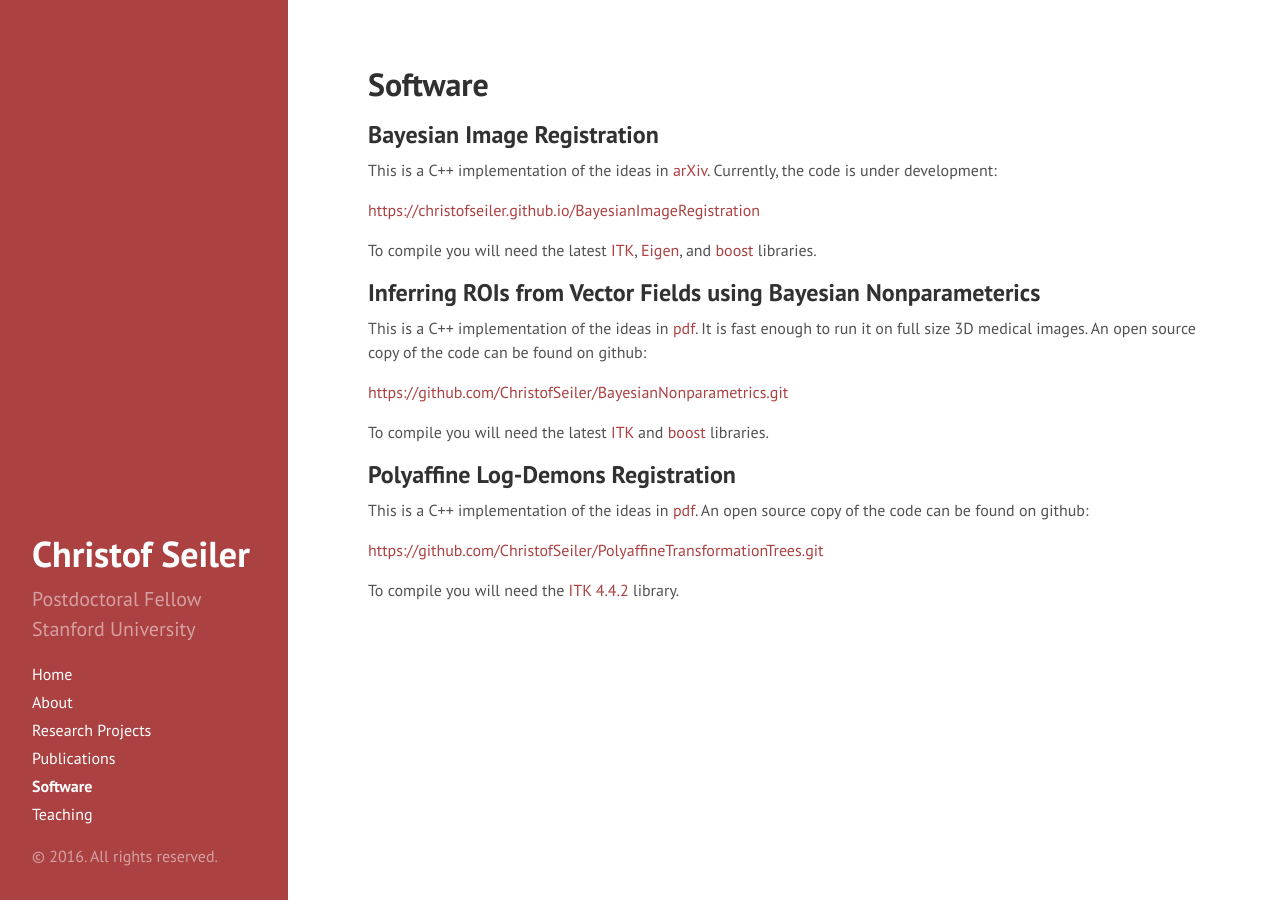
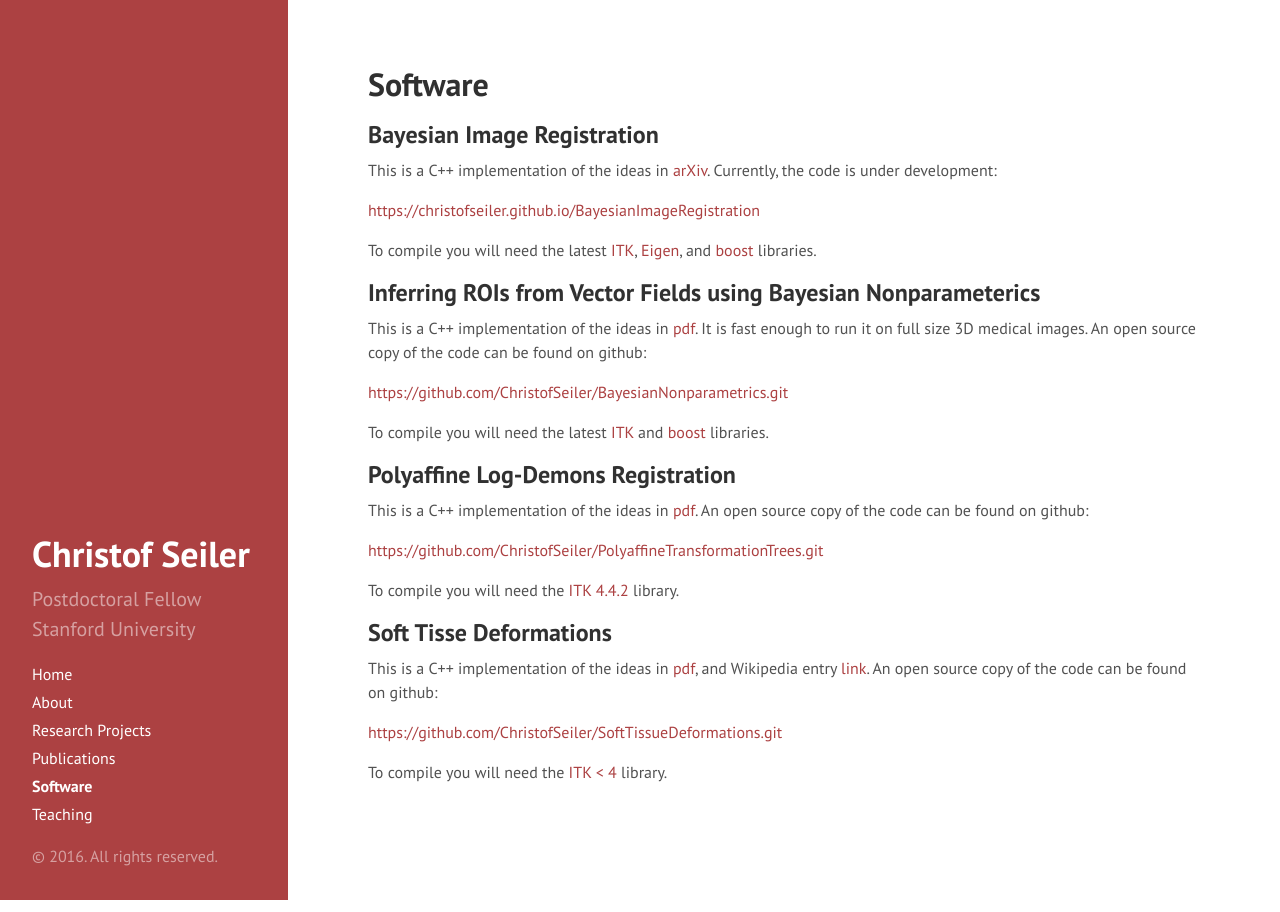
Before and after one commit to ChristofSeiler/ChristofSeiler.github.io, a Jekyll site: the page built from software.md, in a window 1280 px wide. Built offline with Jekyll 4.4.1, drawn with Linux system fonts in a browser that asks for light colours.

Commit message:
added soft tissue deformations to software page

```diff
--- a/software.md
+++ b/software.md
@@ -27,3 +27,11 @@ This is a C++ implementation of the ideas in [pdf](http://www.inria.fr/sophia/as
 [https://github.com/ChristofSeiler/PolyaffineTransformationTrees.git](https://github.com/ChristofSeiler/PolyaffineTransformationTrees.git)
 
 To compile you will need the [ITK 4.4.2](http://www.itk.org/ITK/resources/legacy_releases.html) library.
+
+## Soft Tisse Deformations
+
+This is a C++ implementation of the ideas in [pdf](http://link.springer.com/chapter/10.1007%2F978-1-84882-565-9_9), and Wikipedia entry [link](https://en.wikipedia.org/wiki/Write-only_memory_(engineering)#cite_ref-7). An open source copy of the code can be found on github:
+
+[https://github.com/ChristofSeiler/SoftTissueDeformations.git](https://github.com/ChristofSeiler/SoftTissueDeformations.git)
+
+To compile you will need the [ITK < 4](http://www.itk.org/ITK/resources/legacy_releases.html) library.
```
